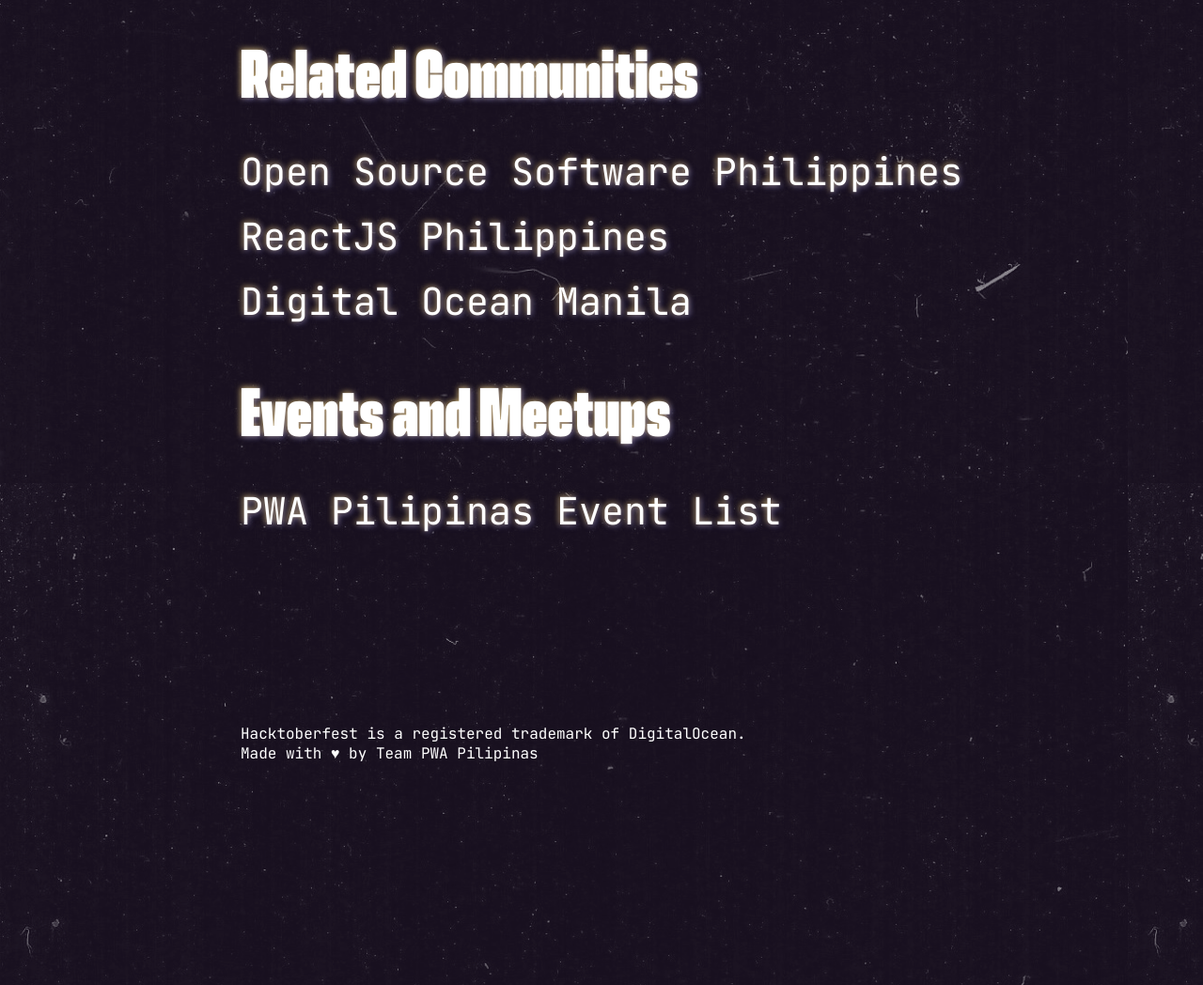
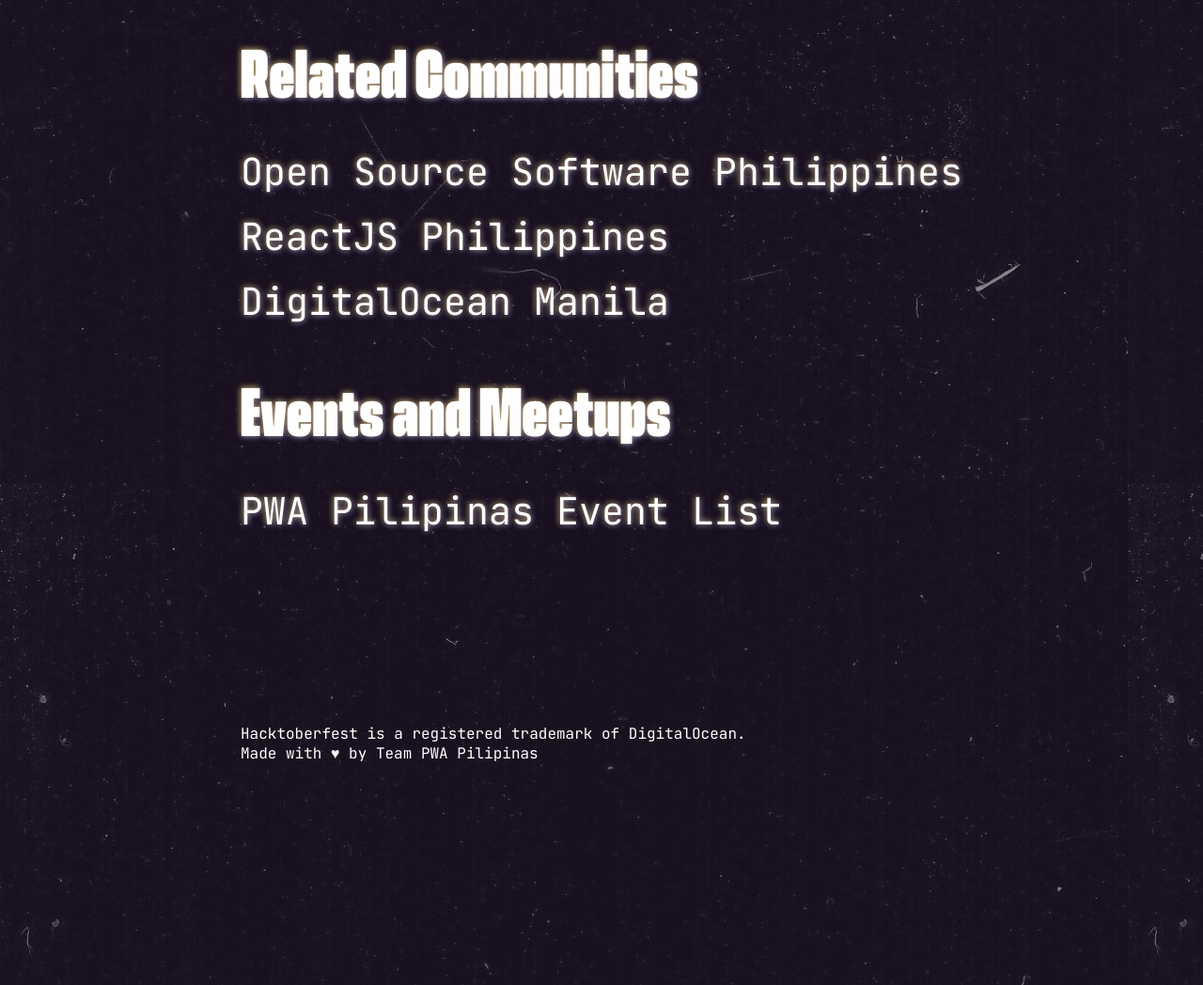
Before and after one commit to PWAPilipinas/hacktoberfest-pwapilipinas-org, a plain HTML site: page public/index.html in a window 1280 px wide. Shown: the part 686-1734 px from the top of the page at 94% size. Drawn offline with Linux system fonts and the light colour scheme.

Commit message:
feat: update meta tag and titles

```diff
--- a/public/index.html
+++ b/public/index.html
@@ -21,7 +21,7 @@
     <meta name="theme-color" content="#677662">
     <link rel="icon" type="image/x-icon" href="favicon.ico">
     <link rel="apple-touch-icon" sizes="128x128" href="/assets/icons/icon-128x128.png">
-    <meta property="og:title" content="Hacktoberfest Philippines - PWA Pilipinas">
+    <meta property="og:title" content="Hacktoberfest - PWA Pilipinas">
     <meta property="og:description" content="Join as we celebrate and support open source. Organized by PWA Pilipinas in partnership with partner communities and organizations.">
     <meta property="og:url" content="https://hacktoberfest.pwapilipinas.org">
     <meta property="og:site_name" content="PWA Pilipinas">
@@ -142,7 +142,7 @@
           </p>
           <p>
             <a href="https://www.facebook.com/groups/DigitalOceanManila" target="_blank" style="font-size: 30pt; color: white; text-decoration: none;">
-              Digital Ocean Manila
+              DigitalOcean Manila
             </a>
           </p>
         </div>
```
